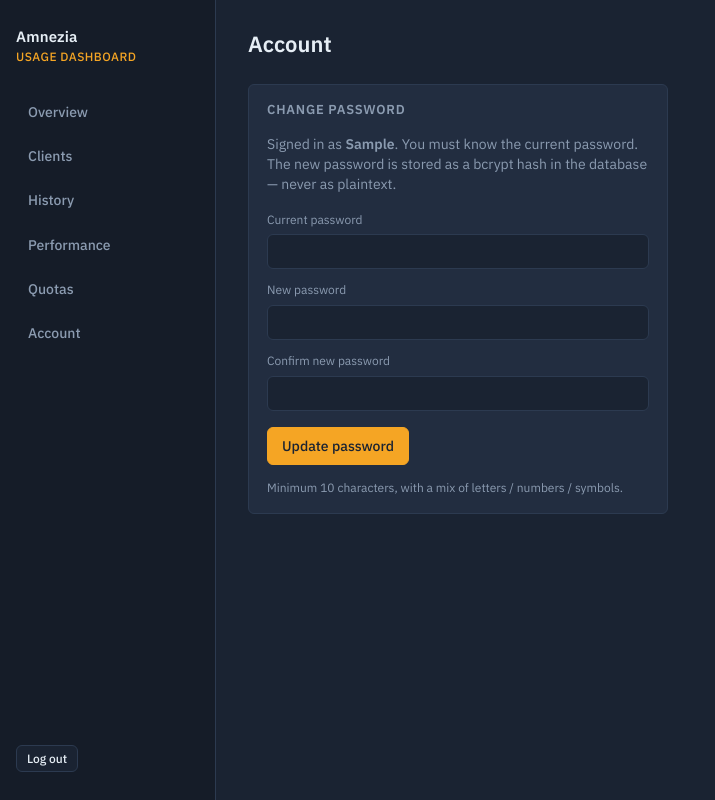
After one commit to int-cloud-automation/amnezia-usage-dashboard, a FastAPI app: template app/templates/account.html in a window 1280 px wide. The commit adds this page. Shown: the whole page, without its empty margins (0-715 px from the left). Run offline with FastAPI, Linux system fonts and the light colour scheme; the template is opened without the code that fills it: most values are stand-ins (such as "Sample title", 1, 10 or a date in 2020); parts of the project's set-up code (start-up, migrations or seed data) failed here and were passed over.

Commit message:
Add Account password change with bcrypt storage and 3-minute login lockout.
Store the admin password as a bcrypt hash in SQLite, seeded once from ADMIN_PASSWORD, and lock an IP after 5 failed login or password-change attempts for 180 seconds.

Co-authored-by: Cursor <cursoragent@cursor.com>

```diff
--- a/app/config.py
+++ b/app/config.py
@@ -32,9 +32,9 @@ class Settings(BaseSettings):
     session_max_age_sec: int = 60 * 60 * 24 * 14
     session_https_only: bool = True
 
-    # Brute-force protection on /login
+    # Brute-force protection on /login and password change
     login_max_attempts: int = 5
-    login_lockout_sec: int = 900
+    login_lockout_sec: int = 180  # 3 minutes after 5 failed attempts
 
 
 @lru_cache
--- a/app/db.py
+++ b/app/db.py
@@ -37,6 +37,13 @@ CREATE TABLE IF NOT EXISTS quotas (
     period TEXT NOT NULL DEFAULT 'month',  -- day | week | month | total
     enabled INTEGER NOT NULL DEFAULT 1,
     auto_disable INTEGER NOT NULL DEFAULT 1,
+    updated_at TEXT NOT NULL
+);
+
+-- Singleton admin credentials. Only a bcrypt hash is stored — never plaintext.
+CREATE TABLE IF NOT EXISTS admin_auth (
+    id INTEGER PRIMARY KEY CHECK (id = 1),
+    password_hash TEXT NOT NULL,
     updated_at TEXT NOT NULL
 );
 """
@@ -345,3 +352,45 @@ class Database:
     async def delete_quota(self, public_key: str) -> None:
         await self.db.execute("DELETE FROM quotas WHERE public_key = ?", (public_key,))
         await self.db.commit()
+
+    async def get_admin_password_hash(self) -> str | None:
+        cur = await self.db.execute(
+            "SELECT password_hash FROM admin_auth WHERE id = 1"
+        )
+        row = await cur.fetchone()
+        if not row:
+            return None
+        value = row["password_hash"]
+        return str(value) if value else None
+
+    async def ensure_admin_password_hash(self, password_hash: str) -> bool:
+        """Seed the bcrypt hash once from the bootstrap env password.
+
+        Returns True if a new row was inserted. Existing hashes are never
+        overwritten from env — UI password changes stay authoritative.
+        """
+        existing = await self.get_admin_password_hash()
+        if existing:
+            return False
+        await self.db.execute(
+            """
+            INSERT INTO admin_auth (id, password_hash, updated_at)
+            VALUES (1, ?, ?)
+            """,
+            (password_hash, datetime.now(timezone.utc).isoformat()),
+        )
+        await self.db.commit()
+        return True
+
+    async def set_admin_password_hash(self, password_hash: str) -> None:
+        await self.db.execute(
+            """
+            INSERT INTO admin_auth (id, password_hash, updated_at)
+            VALUES (1, ?, ?)
+            ON CONFLICT(id) DO UPDATE SET
+                password_hash = excluded.password_hash,
+                updated_at = excluded.updated_at
+            """,
+            (password_hash, datetime.now(timezone.utc).isoformat()),
+        )
+        await self.db.commit()
--- a/app/main.py
+++ b/app/main.py
@@ -16,7 +16,10 @@ from .auth import (
     PageAuthDep,
     SessionDep,
     client_ip,
-    verify_password,
+    hash_password,
+    validate_new_password,
+    verify_password_hash,
+    verify_username,
 )
 from .awg import AwgClient
 from .collector import Collector
@@ -26,7 +29,7 @@ from .db import Database
 log = logging.getLogger("awg-stats")
 
 BASE_DIR = Path(__file__).resolve().parent
-ASSET_VERSION = "12"
+ASSET_VERSION = "13"
 templates = Jinja2Templates(directory=str(BASE_DIR / "templates"))
 templates.env.globals["asset_v"] = ASSET_VERSION
 
@@ -61,6 +64,16 @@ def create_app() -> FastAPI:
     @asynccontextmanager
     async def lifespan(_: FastAPI):
         await db.connect()
+        # Bootstrap bcrypt hash from ADMIN_PASSWORD once; later UI changes own the DB.
+        try:
+            if not await db.get_admin_password_hash():
+                await db.ensure_admin_password_hash(
+                    hash_password(settings.admin_password)
+                )
+                log.info("seeded admin password hash from ADMIN_PASSWORD")
+        except Exception:  # noqa: BLE001
+            log.exception("failed to seed admin password hash")
+            raise
         collector.start()
         try:
             await collector.scrape_once()
@@ -171,11 +184,14 @@ def create_app() -> FastAPI:
             return templates.TemplateResponse(
                 request,
                 "login.html",
-                {"error": f"Too many attempts. Try again in {retry_after // 60 + 1} min."},
+                {"error": f"Too many attempts. Try again in {(retry_after + 59) // 60} min."},
                 status_code=429,
                 headers={"Retry-After": str(retry_after)},
             )
-        if verify_password(settings, username, password):
+        stored_hash = await db.get_admin_password_hash()
+        if verify_username(settings, username) and verify_password_hash(
+            password, stored_hash
+        ):
             login_guard.reset(ip)
             request.session["auth"] = True
             return RedirectResponse("/", status_code=303)
@@ -192,6 +208,92 @@ def create_app() -> FastAPI:
     async def logout(request: Request):
         request.session.clear()
         return RedirectResponse("/login", status_code=303)
+
+    @app.get("/account", response_class=HTMLResponse)
+    async def account_page(request: Request, _: PageAuthDep):
+        return templates.TemplateResponse(
+            request,
+            "account.html",
+            {
+                "active": "account",
+                "error": None,
+                "success": None,
+                "admin_user": settings.admin_user,
+            },
+        )
+
+    @app.post("/account/password", response_class=HTMLResponse)
+    async def account_change_password(
+        request: Request,
+        _: PageAuthDep,
+        current_password: str = Form(...),
+        new_password: str = Form(...),
+        confirm_password: str = Form(...),
+    ):
+        ctx = {
+            "active": "account",
+            "error": None,
+            "success": None,
+            "admin_user": settings.admin_user,
+        }
+        ip = client_ip(request)
+        retry_after = login_guard.retry_after(ip)
+        if retry_after:
+            ctx["error"] = (
+                f"Too many attempts. Try again in {(retry_after + 59) // 60} min."
+            )
+            return templates.TemplateResponse(
+                request,
+                "account.html",
+                ctx,
+                status_code=429,
+                headers={"Retry-After": str(retry_after)},
+            )
+
+        stored_hash = await db.get_admin_password_hash()
+        if not verify_password_hash(current_password, stored_hash):
+            login_guard.record_failure(ip)
+            log.warning("failed password change (bad current) from %s", ip)
+            ctx["error"] = "Current password is incorrect."
+            return templates.TemplateResponse(
+                request, "account.html", ctx, status_code=400
+            )
+
+        if new_password != confirm_password:
+            ctx["error"] = "New password and confirmation do not match."
+            return templates.TemplateResponse(
+                request, "account.html", ctx, status_code=400
+            )
+
+        if new_password == current_password:
+            ctx["error"] = "New password must be different from the current one."
+            return templates.TemplateResponse(
+                request, "account.html", ctx, status_code=400
+            )
+
+        policy_error = validate_new_password(new_password)
+        if policy_error:
+            ctx["error"] = policy_error
+            return templates.TemplateResponse(
+                request, "account.html", ctx, status_code=400
+            )
+
+        try:
+            new_hash = hash_password(new_password)
+        except ValueError as exc:
+            ctx["error"] = str(exc)
+            return templates.TemplateResponse(
+                request, "account.html", ctx, status_code=400
+            )
+
+        await db.set_admin_password_hash(new_hash)
+        login_guard.reset(ip)
+        log.info("admin password changed from %s", ip)
+        ctx["success"] = (
+            "Password updated. It is stored as a bcrypt hash in the database "
+            "(not plaintext). ADMIN_PASSWORD in .env is only used for the first boot."
+        )
+        return templates.TemplateResponse(request, "account.html", ctx)
 
     @app.get("/", response_class=HTMLResponse)
     async def overview(request: Request, _: PageAuthDep):
--- a/app/static/styles.css
+++ b/app/static/styles.css
@@ -554,6 +554,45 @@ select:focus {
   font-size: 13px;
 }
 
+.ok-banner {
+  background: rgba(62, 207, 142, 0.12);
+  border: 1px solid rgba(62, 207, 142, 0.35);
+  color: #9be7c4;
+  padding: 10px 14px;
+  border-radius: var(--radius);
+  margin-bottom: 16px;
+  font-size: 13px;
+}
+
+.account-panel {
+  max-width: 420px;
+}
+
+.account-form {
+  display: flex;
+  flex-direction: column;
+  gap: 12px;
+  margin-top: 16px;
+}
+
+.account-form .field {
+  width: 100%;
+}
+
+.account-form input {
+  width: 100%;
+}
+
+.account-form .btn {
+  align-self: flex-start;
+  margin-top: 4px;
+}
+
+.account-hint {
+  margin: 14px 0 0;
+  font-size: 12px;
+}
+
 .login-wrap {
   min-height: 100vh;
   display: grid;
--- /dev/null
+++ b/app/templates/account.html
@@ -0,0 +1,30 @@
+{% extends "base.html" %}
+{% block title %}Account · Amnezia Usage Dashboard{% endblock %}
+{% block content %}
+<div class="topbar">
+  <h1>Account</h1>
+</div>
+{% if error %}
+<div class="error-banner">{{ error }}</div>
+{% endif %}
+{% if success %}
+<div class="ok-banner">{{ success }}</div>
+{% endif %}
+<section class="panel account-panel">
+  <h2>Change password</h2>
+  <p class="muted">Signed in as <strong>{{ admin_user }}</strong>. You must know the current password. The new password is stored as a bcrypt hash in the database — never as plaintext.</p>
+  <form method="post" action="/account/password" class="account-form" autocomplete="off">
+    <label class="field">Current password
+      <input name="current_password" type="password" autocomplete="current-password" required />
+    </label>
+    <label class="field">New password
+      <input name="new_password" type="password" autocomplete="new-password" required minlength="10" />
+    </label>
+    <label class="field">Confirm new password
+      <input name="confirm_password" type="password" autocomplete="new-password" required minlength="10" />
+    </label>
+    <button class="btn primary" type="submit">Update password</button>
+  </form>
+  <p class="muted account-hint">Minimum 10 characters, with a mix of letters / numbers / symbols.</p>
+</section>
+{% endblock %}
--- a/app/templates/base.html
+++ b/app/templates/base.html
@@ -27,6 +27,7 @@
         <a href="/history" class="{{ 'active' if active == 'history' else '' }}">History</a>
         <a href="/performance" class="{{ 'active' if active == 'performance' else '' }}">Performance</a>
         <a href="/quotas" class="{{ 'active' if active == 'quotas' else '' }}">Quotas</a>
+        <a href="/account" class="{{ 'active' if active == 'account' else '' }}">Account</a>
       </nav>
       <form class="logout" method="post" action="/logout">
         <button class="btn sm" type="submit">Log out</button>
--- a/requirements.txt
+++ b/requirements.txt
@@ -6,3 +6,4 @@ itsdangerous==2.2.0
 pydantic-settings==2.7.1
 aiosqlite==0.20.0
 tzdata==2024.2
+bcrypt==4.2.1
```
Also changed, not shown: app/auth.py (+53 -6 lines), README.md, 1 other file.
